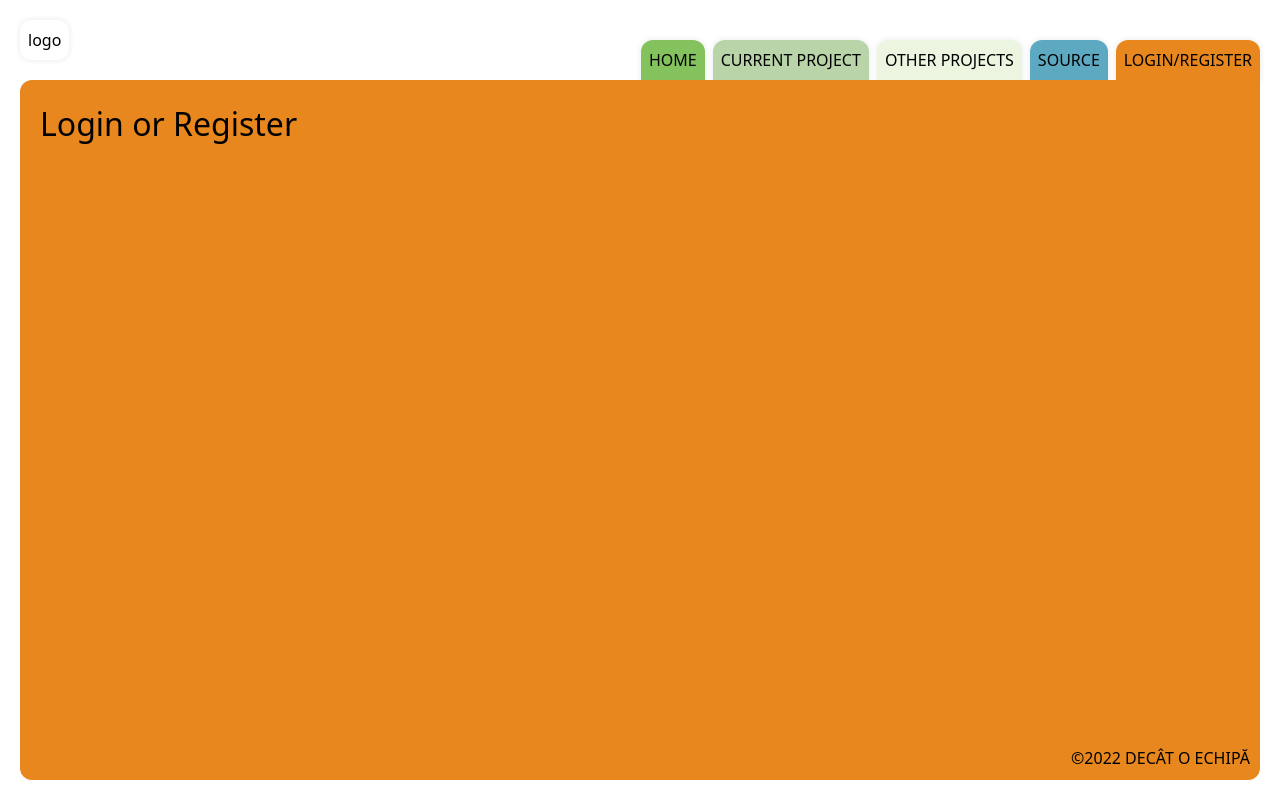
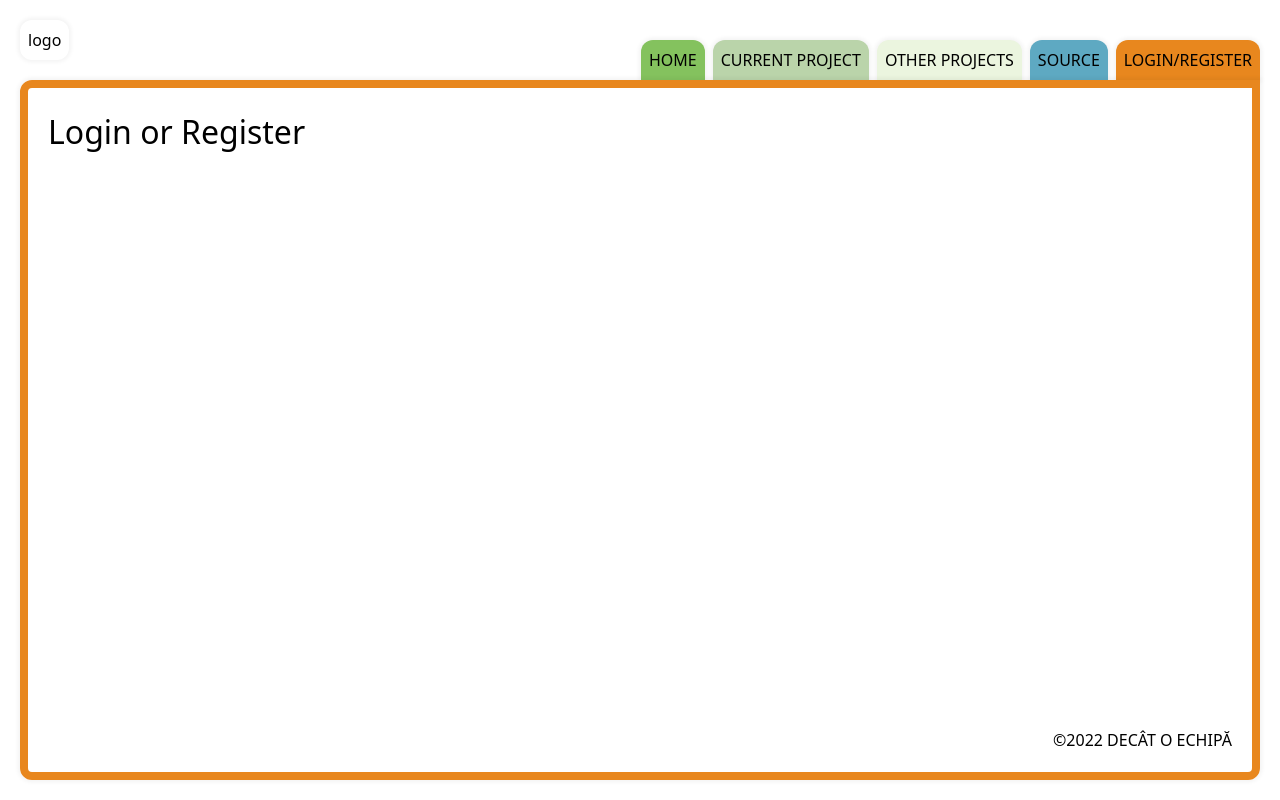
Before and after one commit to IBM-Dev-Dealer/frontend, a Next.js app: page /log in a window 1280 px wide. Built offline with nearby package versions, Linux system fonts and the light colour scheme.

Commit message:
. (#9)
Co-authored-by: Dragos-Bocancea <dragos.bocancea@ibm.com>

```diff
--- /dev/null
+++ b/components/page-components/AddProject/AddProject.jsx
@@ -0,0 +1,11 @@
+import Title from '../../atoms/Title/Title';
+
+const AddProject = () => {
+  return (
+    <div>
+      <Title>Add Project</Title>
+    </div>
+  );
+};
+
+export default AddProject;
--- a/components/page-components/Layout/Layout.jsx
+++ b/components/page-components/Layout/Layout.jsx
@@ -1,15 +1,15 @@
-import Head from "next/head";
-import Link from "next/link";
-import { useRouter } from "next/router";
+import Head from 'next/head';
+import Link from 'next/link';
+import { useRouter } from 'next/router';
 
-import { ROUTES, getPageBackground, getTitle } from "../../../utils/utils";
+import { ROUTES, getPageBackground, getTitle } from '../../../utils/utils';
 
-import styles from "./Layout.module.scss";
+import styles from './Layout.module.scss';
 
 const Layout = ({ logged = false, isPM = false, children }) => {
   const { pathname } = useRouter();
   const title = getTitle(pathname);
-  const pageBackground = `background${getPageBackground(pathname)}`;
+  const pageBackground = `page${getPageBackground(pathname)}`;
 
   return (
     <>
@@ -20,44 +20,38 @@ const Layout = ({ logged = false, isPM = false, children }) => {
         <header className={styles.header}>
           <div className={styles.logoWrapper}>logo</div>
           <nav className={styles.nav}>
-            <Link className={styles.background1} href={ROUTES.DEFAULT_PAGE}>
+            <Link className={styles.link1} href={ROUTES.DEFAULT_PAGE}>
               HOME
             </Link>
-            <Link className={styles.background2} href={ROUTES.CURRENT_PROJECT}>
+            <Link className={styles.link2} href={ROUTES.CURRENT_PROJECT}>
               CURRENT PROJECT
             </Link>
-            <Link className={styles.background3} href={ROUTES.OTHER_PROJECTS}>
+            <Link className={styles.link3} href={ROUTES.OTHER_PROJECTS}>
               OTHER PROJECTS
             </Link>
-            <Link className={styles.background4} href={ROUTES.SOURCE}>
+            <Link className={styles.link4} href={ROUTES.SOURCE}>
               SOURCE
             </Link>
             {logged && (
-              <Link className={styles.background5} href={ROUTES.PROFILE}>
+              <Link className={styles.link5} href={ROUTES.PROFILE}>
                 PROFILE
               </Link>
             )}
             {isPM && (
-              <Link
-                className={styles.background6}
-                href={ROUTES.MANAGE_EMPLOYEES}
-              >
+              <Link className={styles.link6} href={ROUTES.MANAGE_EMPLOYEES}>
                 MANAGE EMPLOYEES
               </Link>
             )}
-            <Link className={styles.background7} href={ROUTES.LOG}>
-              {logged ? "LOGOUT" : "LOGIN/REGISTER"}
+            <Link className={styles.link7} href={ROUTES.LOG}>
+              {logged ? 'LOGOUT' : 'LOGIN/REGISTER'}
             </Link>
           </nav>
         </header>
 
         <div className={`${styles.wrapper} ${styles[pageBackground]}`}>
-          {children}
+          <div>{children}</div>
+          <footer className={styles.footer}>©2022 DECÂT O ECHIPĂ</footer>
         </div>
-
-        <footer className={`${styles.footer} ${styles[pageBackground]}`}>
-          ©2022 DECÂT O ECHIPĂ
-        </footer>
       </div>
     </>
   );
--- a/components/page-components/Layout/Layout.module.scss
+++ b/components/page-components/Layout/Layout.module.scss
@@ -1,11 +1,13 @@
 @import '../../../styles/colors';
 @import '../../../styles/spacing';
 @import '../../../styles/shadows';
+@import '../../../styles/sizing';
 
 .layout {
   width: 100vw;
   height: 100vh;
   padding: map-get($spacing, "l");
+  padding-top: 0;
 
   display: flex;
   flex-direction: column;
@@ -21,8 +23,9 @@
   padding: map-get($spacing, "xs");
   box-shadow: map-get($shadows, "box-small");
   border-radius: map-get($spacing, "s");
-  margin-bottom: map-get($spacing, "l");
-  display: inline-block;
+  margin: map-get($spacing, "l");
+  margin-left: 0;
+  display: inline-flex;
 }
 
 .nav {
@@ -30,12 +33,11 @@
   align-self: flex-end;
 
   a {
-    // padding: 7px;
     padding: map-get($spacing, "xs");
     margin-left: map-get($spacing, "xs");
-    // border-radius: 5px 5px 0 0;
     border-radius: map-get($spacing, "s") map-get($spacing, "s") 0 0;
     box-shadow: map-get($shadows, "box-small");
+    user-select: none;
   }
 }
 
@@ -43,44 +45,60 @@
   width: 100%;
   height: 100%;
   padding: map-get($spacing, "l");
-  // border-radius: 5px 0 0 0;
-  border-radius: map-get($spacing, "s") 0 0 0;
+  border-radius: map-get($spacing, "s");
+  border-top-right-radius: 0;
+  display: flex;
+  flex-direction: column;
+  justify-content: space-between;
+  box-shadow: map-get($shadows, "box-small");
 }
 
+.link1 {
+  background: map-get($colors, "green");
+}
+.link2 {
+  background: map-get($colors, "light-green");
+}
+.link3 {
+  background: map-get($colors, "white-green");
+}
+.link4 {
+  background: map-get($colors, "blue");
+}
+.link5 {
+  background: map-get($colors, "light-mustard");
+}
+.link6 {
+  background: map-get($colors, "mustard");
+}
+.link7 {
+  background: map-get($colors, "orangeade");
+}
+.page1 {
+  border: map-get($sizing, "xs") solid map-get($colors, "green");
+}
+.page2 {
+  border: map-get($sizing, "xs") solid map-get($colors, "light-green");
+}
+.page3 {
+  border: map-get($sizing, "xs") solid map-get($colors, "white-green");
+}
+.page4 {
+  border: map-get($sizing, "xs") solid map-get($colors, "blue");
+}
+.page5 {
+  border: map-get($sizing, "xs") solid map-get($colors, "light-mustard");
+}
+.page6 {
+  border: map-get($sizing, "xs") solid map-get($colors, "mustard");
+}
+.page7 {
+  border: map-get($sizing, "xs") solid map-get($colors, "orangeade");
+}
 .footer {
   width: 100%;
   display: flex;
   justify-content: flex-end;
-  padding: 10px;
-  // border-radius: 0 0 1rem 1rem;
   border-radius: 0 0 map-get($spacing, "s") map-get($spacing, "s");
-  // box-shadow: 0 1px 4px map-get($colors, "black");
+  border-top: none;
 }
-
-.background1 {
-  background: map-get($colors, "green");
-}
-
-.background2 {
-  background: map-get($colors, "light-green");
-}
-
-.background3 {
-  background: map-get($colors, "white-green");
-}
-
-.background4 {
-  background: map-get($colors, "blue");
-}
-
-.background5 {
-  background: map-get($colors, "light-mustard");
-}
-
-.background6 {
-  background: map-get($colors, "mustard");
-}
-
-.background7 {
-  background: map-get($colors, "orangeade");
-}
--- /dev/null
+++ b/pages/add-project.js
@@ -0,0 +1,7 @@
+import AddProject from '../components/page-components/AddProject/AddProject';
+
+const AddProjectPage = () => {
+  return <AddProject />;
+};
+
+export default AddProjectPage;
--- a/utils/utils.js
+++ b/utils/utils.js
@@ -1,6 +1,7 @@
 export const ROUTES = {
   DEFAULT_PAGE: '/',
   CURRENT_PROJECT: '/current-project',
+  ADD_PROJECT: '/add-project',
   OTHER_PROJECTS: '/other-projects',
   SOURCE: '/source',
   LOG: '/log',
@@ -14,6 +15,7 @@ export const getPageBackground = (currentRoute) => {
     case ROUTES.DEFAULT_PAGE:
       return 1;
     case ROUTES.CURRENT_PROJECT:
+    case ROUTES.ADD_PROJECT:
       return 2;
     case ROUTES.OTHER_PROJECTS:
       return 3;
```
Also changed, not shown: components/page-components/AddProject/AddProject.module.scss (added).
